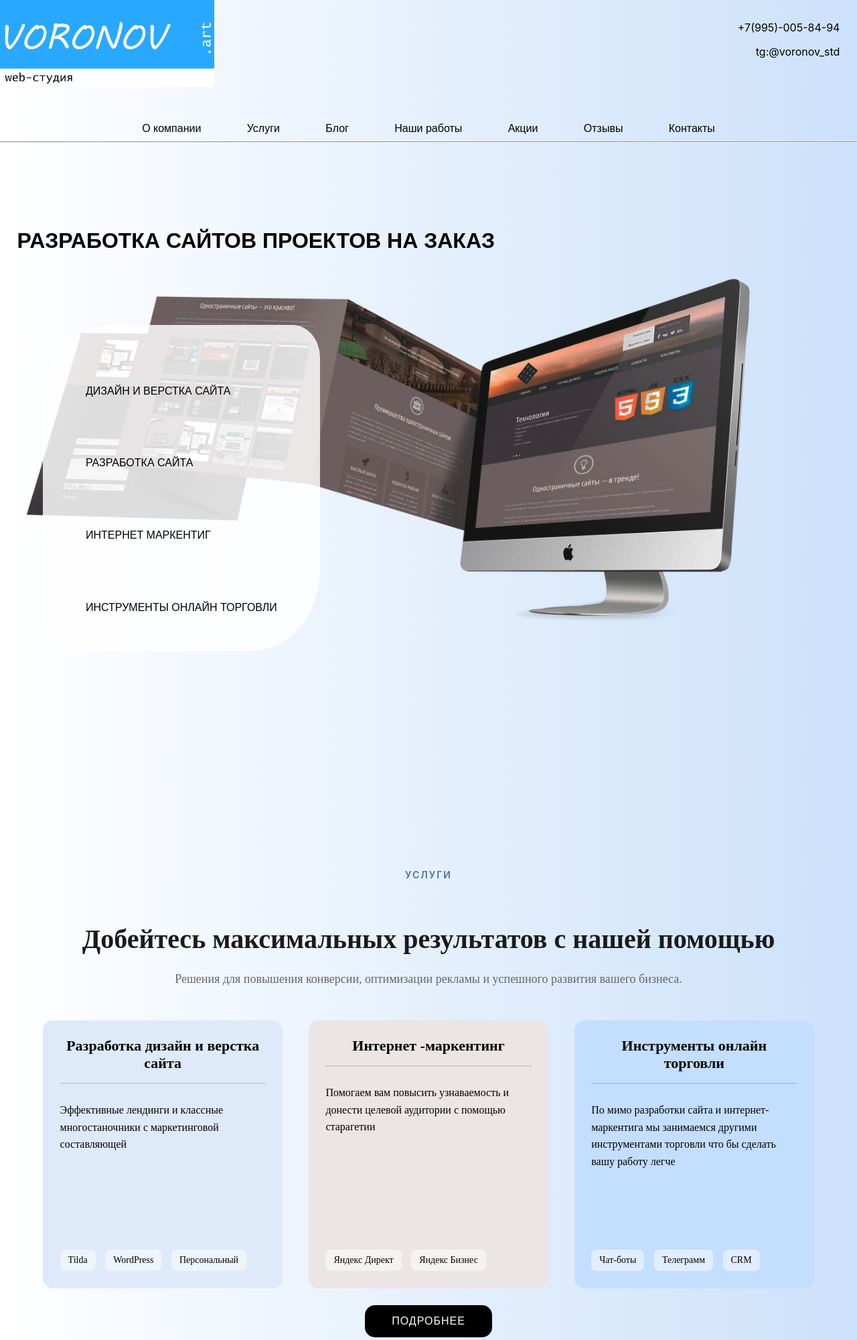
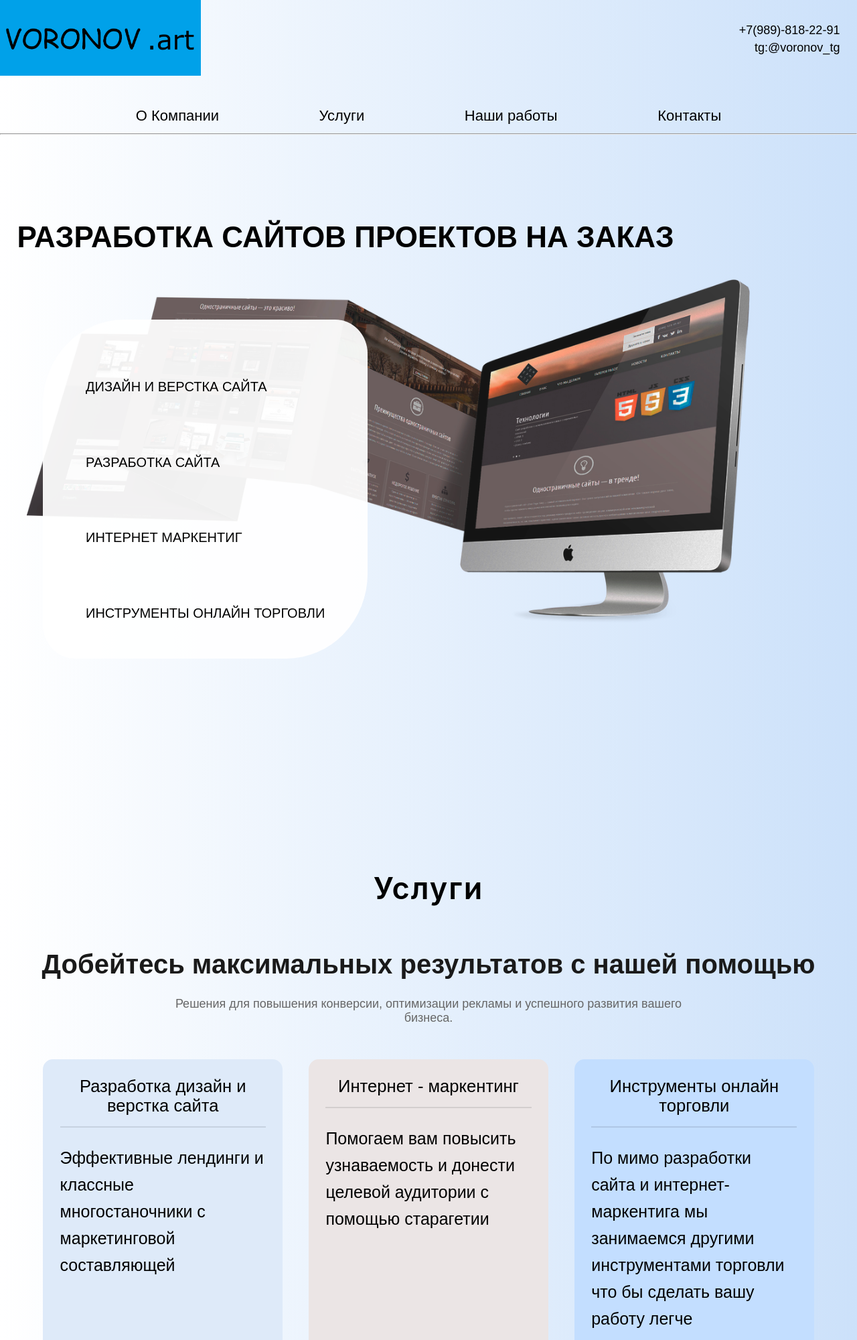
Before and after one commit to RomanKH123/voronov, a PHP site: page / in a window 1280 px wide. Shown: the top 2000 px of the page at 67% size. Run offline with PHP 8.4, Linux system fonts and the light colour scheme.

Commit message:
Готовый фронт

```diff
--- a/index.html
+++ b/index.html
@@ -9,20 +9,17 @@
 <body>
     <header>
         <div class="shap_1">
-            <div><img src = "img/logo_syte.png"></div>
+            <img src="/img/logo_2.png" alt="VORONOV.art">
         </div>
         <div class="kontakt">
-            <div><a href="tel:+79950058494">+7(995)-005-84-94</a></div>
-            <div><a>tg:@voronov_std</a></div>
+            <div><a href="tel:+79898182291">+7(989)-818-22-91</a></div>
+            <div><a href="https://t.me/voronov_tg" target="_blank">tg:@voronov_tg</a></div>
         </div>
     </header>
     <div class="menu_st">
-                <div>О компании</div>
+                <div>О Компании</div>
                 <div>Услуги</div>
-                <div>Блог</div>
                 <div>Наши работы</div>
-                <div>Акции</div>
-                <div>Отзывы</div>
                 <div>Контакты</div>
     </div>
     <hr>
@@ -54,7 +51,7 @@
                 </div>
             </div>
             <div class="ln_2">
-                <div class = "ln_b_1">Интернет -маркентинг</div>
+                <div class = "ln_b_1">Интернет - маркентинг</div>
                 <div class = "ln_b_2">Помогаем вам повысить узнаваемость и донести целевой аудитории с помощью старагетии  </div>
                 <div class = "ln_b_3">
                     <div>Яндекс Директ</div>
@@ -66,7 +63,8 @@
                 <div class = "ln_b_2">По мимо разработки сайта и интернет-маркентига мы занимаемся другими инструментами торговли что бы сделать вашу работу легче</div>
                 <div class = "ln_b_3">
                     <div>Чат-боты</div>
-                    <div>Телеграмм</div>
+                    <div>Telegram</div>
+                    <div>MAX</div>
                     <div>CRM</div>
                 </div>
             </div>
@@ -119,17 +117,19 @@
             <div class="blok_4_1">
                 <div class = "ln_b_1">Одностраничник</div>
                 <div class = "ln_b_2">Подходит для презентации услуги или продукта, сайта-визитки, портфолио и промо-сайта</div>
+                <button class="blok_4_batton">Обсудить проект</button>
             </div>
             <div class="blok_4_2">
                 <div class = "ln_b_1">Многостраничник</div>
                 <div class = "ln_b_2">Подходит для крупной или быстро развивающейся компании, портфолио, презентации услуги и много всего другого...</div>
+                <button class="blok_4_batton">Обсудить проект</button>
             </div>
             <div class="blok_4_3">
                 <div class = "ln_b_1">Сайт-каталог</div>
                 <div class = "ln_b_2">Может быть как одностраничником, так и многостраничником. Подходит для продажи различных товаров или услуг</div>
+                <button class="blok_4_batton">Обсудить проект</button>
             </div>
         </div>
-        <button class="blok_4_batton">Обсудить проект</button>
     </div>
     <div class="blok_5">
         <div class="blok_2_nm">От чего зависит-стоимость и сроки</div>
@@ -169,6 +169,33 @@
         <button>Подробнее</button>
 
     </div>
-Бы
+<div id="modal" class="modal">
+    <div class="modal-content">
+        <span class="close-modal">&times;</span>
+        <h2 class="modal-title">Оставьте заявку</h2>
+        <p class="modal-subtitle">Мы свяжемся с вами в ближайшее время</p>
+
+        <form id="contactForm" class="modal-form">
+            <div class="form-group">
+                <label for="name">Ваше имя *</label>
+                <input type="text" id="name" name="name" placeholder="Введите ваше имя" required>
+            </div>
+
+            <div class="form-group">
+                <label for="phone">Номер телефона *</label>
+                <input type="tel" id="phone" name="phone" placeholder="+7 (___) ___-__-__" required>
+            </div>
+
+            <button type="submit" class="modal-submit-btn">Отправить заявку</button>
+        </form>
+
+        <div id="successMessage" class="success-message" style="display: none;">
+            <div class="success-icon">✓</div>
+            <h3>Спасибо за заявку!</h3>
+            <p>Мы свяжемся с вами в ближайшее время</p>
+        </div>
+    </div>
+</div>
+<script src = "/style/js/main.js"></script>
 </body>
 </html>
--- a/style/main.css
+++ b/style/main.css
@@ -2,7 +2,7 @@
 * {
     margin: 0;
     padding: 0;
-    box-sizing: border-box;
+
 }
 
 /* Подключение всех шрифтов */
@@ -17,12 +17,13 @@
 @import url('https://fonts.googleapis.com/css2?family=Abhaya+Libre:wght@800&display=swap');
 @import url('https://fonts.googleapis.com/css2?family=Jura:wght@300;400;500;600;700&display=swap');
 
+
 /* Основные стили */
 body {
     background: linear-gradient(to right, white, #cce1fa);
-    font-family: 'Inter', sans-serif;
+
     color: #000000;
-    overflow-x: hidden;
+
 }
 
 /* Ссылки */
@@ -35,7 +36,9 @@ a {
 a:hover {
     color: #4a6fa5;
 }
-
+hr{
+    margin-top: 1vh;
+}
 /* Кнопки */
 button {
     cursor: pointer;
@@ -64,24 +67,45 @@ header {
     align-items: center;
     justify-content: space-between;
     width: 100%;
+
+    flex-wrap: wrap; /* Добавил для адаптивности */
 }
 
-.shap_1{
-    width: 50%;
+.shap_1 {
+    flex: 1; /* Занимает доступное пространство */
+    min-width: 200px; /* Минимальная ширина */
+}
 
+.shap_1 img {
+    width: 100%;
+    max-width: 300px; /* Ограничиваем максимальный размер */
+    height: auto;
 }
-.shap_1 img{
-    width: 50%;
+
+.kontakt {
+    display: flex;
+    flex-direction: column;
+    align-items: flex-end; /* Выравнивание по правому краю */
+    gap: 5px; /* Отступ между телефоном и телеграмом */
+    padding-right: 2vw;
+    min-width: 200px;
 }
-.kontakt{
-    width: 50%;
 
+.kontakt div {
+    display: flex;
+    justify-content: flex-end;
+    width: 100%;
+    font-family: 'Philosopher', sans-serif;
 }
-.kontakt *{
-    display: flex;
-    margin-left: auto;
-    padding-bottom: 1vh;
-    margin-right: 1vw;
+
+.kontakt a {
+    white-space: nowrap; /* Запрещаем перенос текста */
+    font-size: clamp(14px, 1.5vw, 18px);
+}
+
+/* Для красивого отображения телефона в две строки (как на картинке) */
+.kontakt div:first-child a {
+    word-break: keep-all;
 }
 /* Меню */
 .menu_st {
@@ -90,19 +114,19 @@ header {
     justify-content: center;
     align-items: center;
     width: 80%;
+    font-size: clamp(12px, 2vw, 22px);
     margin-left: auto;
     margin-right: auto;
     font-family: 'Philosopher', sans-serif;
-    font-weight: 400;
 }
 
 .menu_st div {
-    margin: 0 1.5vw;
     cursor: pointer;
-    padding: 10px 15px;
-    border-radius: 8px;
+    padding: 5px;
+    margin-left: auto;
+    margin-right: auto;
+    border-radius: 6px;
     transition: all 0.3s ease;
-    font-size: 16px;
 }
 
 .menu_st div:hover {
@@ -121,6 +145,7 @@ header {
     margin-bottom: 3vw;
     margin-left: 2vw;
     font-family: 'Abhaya Libre', sans-serif;
+    font-size: clamp(12px, 2vw, 22px);
 }
 .blok_1_sp{
     display: flex;
@@ -130,8 +155,8 @@ header {
     margin-right: auto  ;
 }
 .blok_1_sp_1{
-    background-color: #ffffffd4;
-
+    background-color: #ffffffee;
+    font-size: clamp(14px, 2vw, 20px);
     z-index: 999;
     position: absolute;
     display: inline-block;
@@ -277,8 +301,8 @@ header {
     font-family: 'Inter', sans-serif;
     font-weight: 600;
     font-size: 14px;
-    color: #4a6fa5;
-    text-transform: uppercase;
+    font-size: clamp(30px, 5vw, 45px);
+
     letter-spacing: 2px;
 }
 
@@ -286,8 +310,8 @@ header {
     font-weight: 800;
     text-align: center;
     margin-top: 5vw;
-    font-family: 'Abhaya Libre', serif;
-    font-size: clamp(28px, 5vw, 40px);
+    font-family: 'Abyssinica SIL', sans-serif;
+    font-size: clamp(22px, 5vw, 40px);
     color: #1a1a1a;
 }
 
@@ -295,7 +319,7 @@ header {
     text-align: center;
     margin-top: 2vw;
     margin-bottom: 4vw;
-    font-family: 'Abyssinica SIL', serif;
+    font-family: 'Abyssinica SIL', sans-serif;
     font-size: 18px;
     color: #666;
     max-width: 800px;
@@ -343,17 +367,17 @@ header {
 .ln_b_1 {
     text-align: center;
     margin-bottom: 2vw;
-    font-family: 'Bona Nova SC', serif;
-    font-size: 22px;
-    font-weight: 700;
+    font-family: 'Abyssinica SIL', sans-serif;
+
+    font-size: clamp(22px, 2vw, 30px);
     padding-bottom: 2vh;
     border-bottom: 2px solid rgba(0,0,0,0.1);
 }
 
 .ln_b_2 {
     margin-bottom: 1vw;
-    font-family: 'Abyssinica SIL', serif;
-    font-size: 16px;
+    font-family: 'Abyssinica SIL', sans-serif;
+    font-size: clamp(18px, 2vw, 25px);
     line-height: 1.6;
     flex-grow: 1;
     padding-bottom: 2vh;
@@ -361,8 +385,8 @@ header {
 
 .ln_b_3 div {
     margin-top: 1vw;
-    font-family: 'Abyssinica SIL', serif;
-    font-size: 14px;
+    font-family: 'Abyssinica SIL', sans-serif;
+    font-size: clamp(18px, 2vw, 28px);
     padding: 8px 12px;
     background-color: rgba(255,255,255,0.5);
     border-radius: 8px;
```
Also changed, not shown: other parts of style/main.css (+257 -23 lines), style/js/main.js (+163 -0 lines), img/logo_2.png (added).
